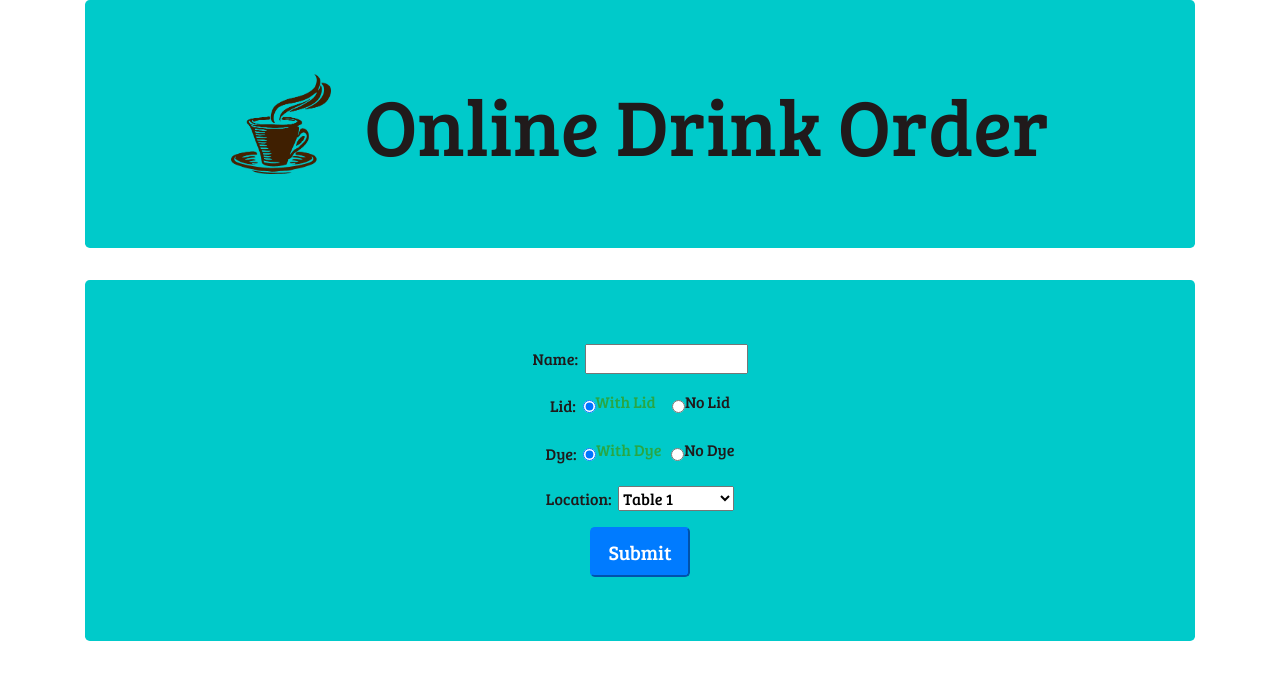
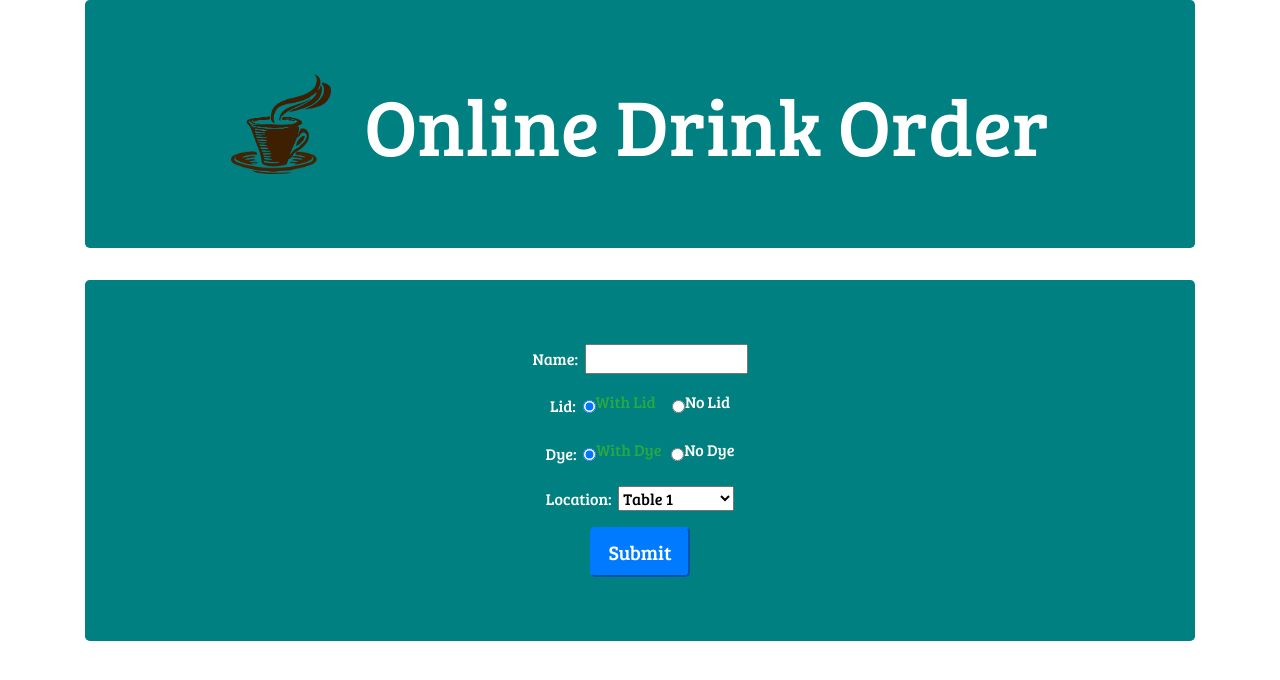
Before and after one commit to Michael-Bell/PLC_App, a Flask app: page / in a window 1280 px wide. Shown: the top 680 px of the page. Run offline with Flask 2, Linux system fonts and the light colour scheme; some libraries are stand-ins or nearby versions.

Commit message:
Revert "Change colors to test docker release time"
This reverts commit c0d462cd83e597a3a0acd4e41f03812fa36b2e75.

```diff
--- a/static/form.css
+++ b/static/form.css
@@ -40,8 +40,8 @@ body
 
 .jumbotron
 {
-    background-color: #00caca;
-    color: #201a1b;
+	background-color:#008080;
+	color:white;
 }
 
 .tab-content
```
